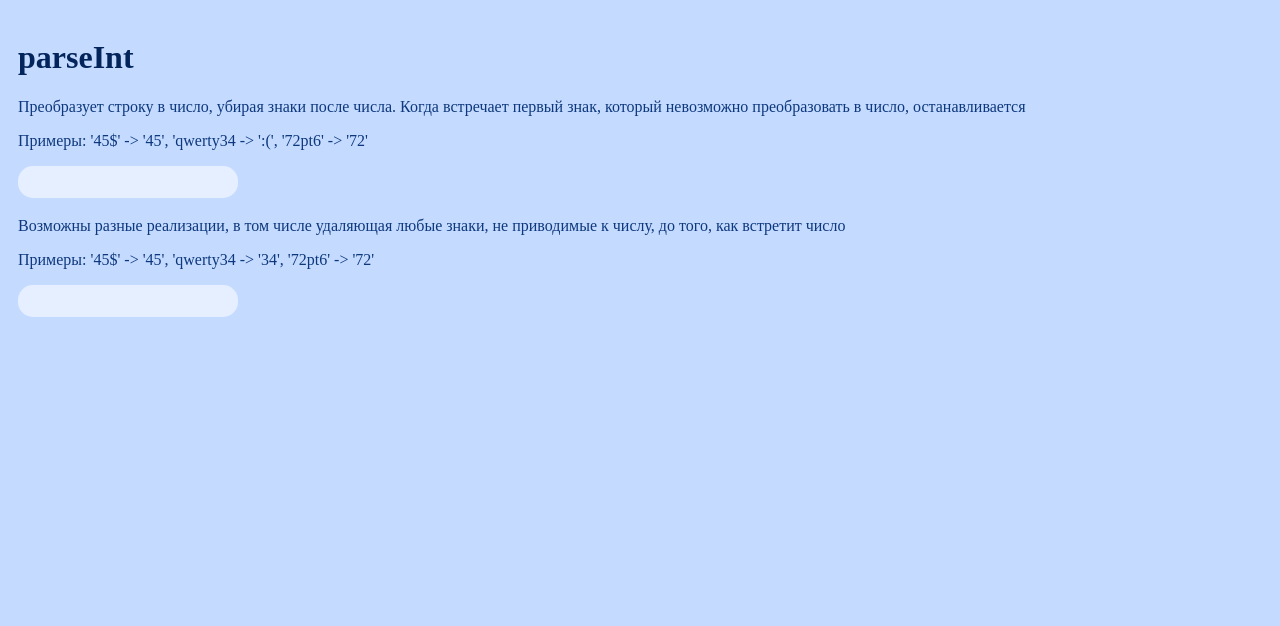
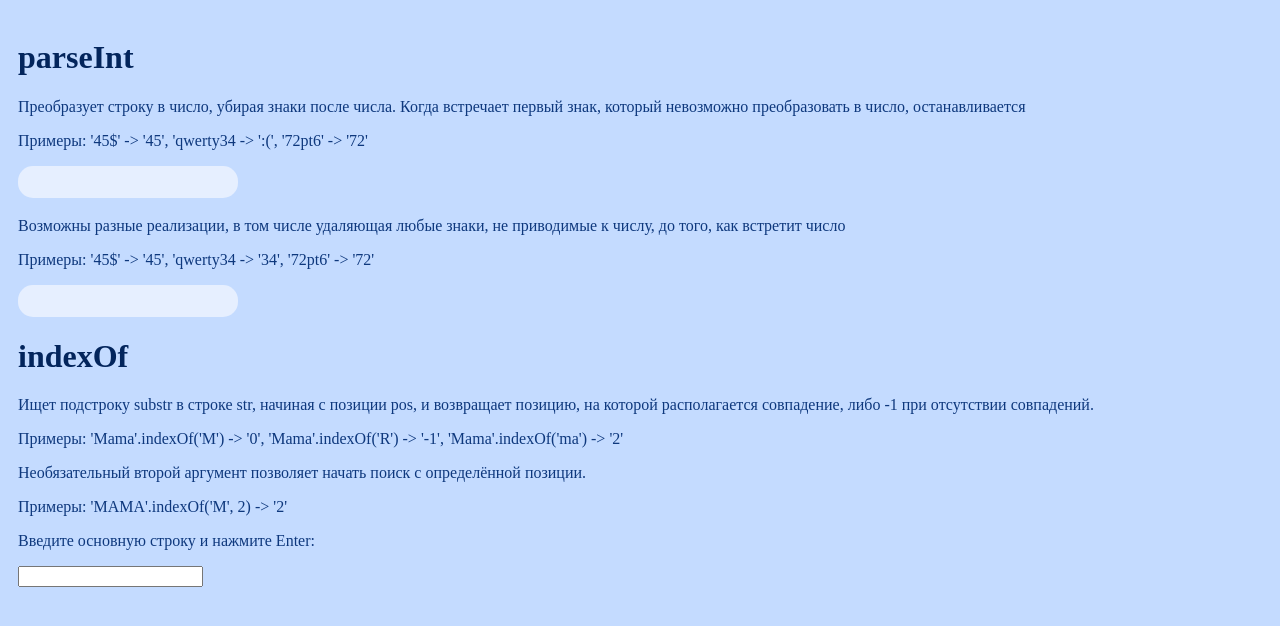
Before and after one commit to separatrixxx/Some-JS-Functions, a plain HTML site: page index.html in a window 1280 px wide. Drawn offline with Linux system fonts and the light colour scheme.

Commit message:
Add files via upload

```diff
--- a/index.html
+++ b/index.html
@@ -14,9 +14,17 @@
 
   <p>Возможны разные реализации, в том числе удаляющая любые знаки, не приводимые к числу, до того, как встретит число</p>
   <p>Примеры: '45$' -> '45', 'qwerty34 -> '34', '72pt6' -> '72'</p>
-
   <input id="inputParseInt1" type="text" onchange="myPrs1()">
   <h3 id="resultParseInt1"></h3>
+
+  <h1>indexOf</h1>
+  <p>Ищет подстроку substr в строке str, начиная с позиции pos, и возвращает позицию, на которой располагается совпадение, либо -1 при отсутствии совпадений.</p>
+  <p>Примеры: 'Mama'.indexOf('M') -> '0', 'Mama'.indexOf('R') -> '-1', 'Mama'.indexOf('ma') -> '2'</p>
+  <p>Необязательный второй аргумент позволяет начать поиск с определённой позиции.</p>
+  <p>Примеры: 'MAMA'.indexOf('M', 2) -> '2'</p>
+  <p>Введите основную строку и нажмите Enter:</p>
+  <input id="inputIndexOf" type="text" onchange="myInd()">
+  <h3 id="resultIndexOf"></h3>
 
   <script src="lib/script.js"></script>
 
@@ -25,13 +33,21 @@
     function myPrs() {
       let val = document.getElementById('inputParseInt').value;
 
-       document.getElementById("resultParseInt").innerHTML = myParseInt(val);
+      document.getElementById("resultParseInt").innerHTML = myParseInt(val);
     }
 
     function myPrs1() {
       let val = document.getElementById('inputParseInt1').value;
 
-       document.getElementById("resultParseInt1").innerHTML = myParseInt1(val);
+      document.getElementById("resultParseInt1").innerHTML = myParseInt1(val);
+    }
+
+    function myInd() {
+      let substr = prompt("Введите подстроку, позицию которой нужно найти: ", "");
+
+      let str = document.getElementById('inputIndexOf').value;
+
+      document.getElementById("resultIndexOf").innerHTML = myIndexOf(str, substr);
     }
 
 
```
